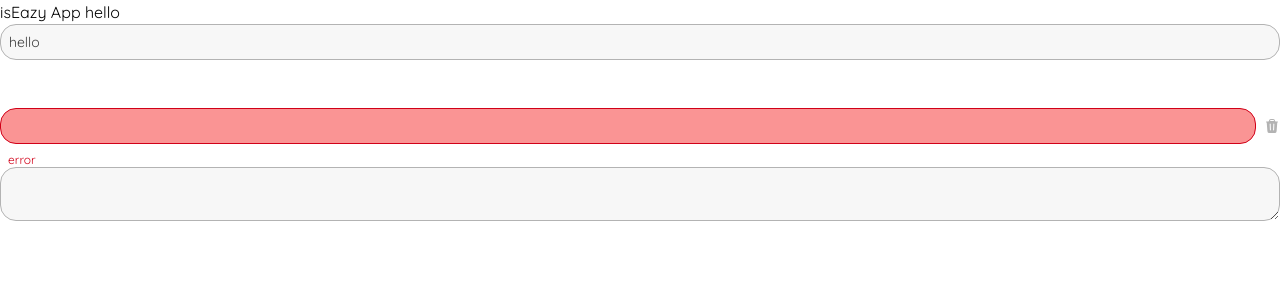
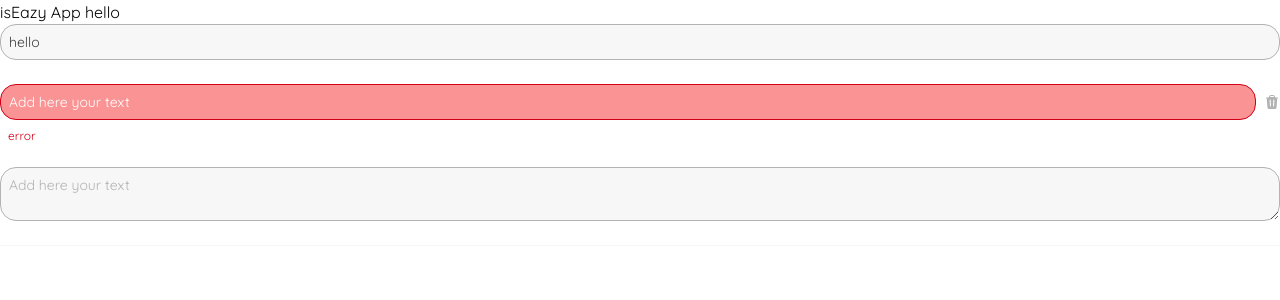
Before and after one commit to CasoGiuseppe/challenge_isEazy, a Vue app: page / in a window 1280 px wide. Shown: the top 300 px of the page. Built offline with nearby package versions, Linux system fonts and the light colour scheme.

Commit message:
refactor: change base component name to base-ui

```diff
--- a/src/app/ui/App.vue
+++ b/src/app/ui/App.vue
@@ -1,15 +1,22 @@
 <template>
   <header>
     isEazy App {{ message }}
-    <BaseInput :input="InputType.TEXT" v-model="message" /><br /><br />
-    <BaseInput :input="InputType.TEXT" @reset="reset">
+    <BaseUiInput
+      :input="InputType.TEXT"
+      v-model="message"
+      placeholder="Write your message"
+    /><br />
+    <BaseUiInput :input="InputType.TEXT" @reset="reset">
       <template #error> error </template>
-    </BaseInput>
-    <BaseInput :type="FieldType.TEXTAREA" />
+    </BaseUiInput>
+    <br />
+    <BaseUiInput :type="FieldType.TEXTAREA" />
+    <br />
+    <hr />
   </header>
 </template>
 <script setup lang="ts">
-import BaseInput from '@ui/components/base/base-user-input/BaseUserInput.vue';
+import BaseUiInput from '@ui/components/base/base-ui-input/BaseUiInput.vue';
 import { FieldType, InputType } from '@shared/types/definitions';
 import { ref } from 'vue';
 
--- /dev/null
+++ b/src/app/ui/components/base/base-ui-button/BaseUiButton.vue
@@ -0,0 +1,3 @@
+<template>
+  <div>button</div>
+</template>
--- a/src/app/ui/components/base/base-user-input/BaseUserInput.scss
+++ b/src/app/ui/components/base/base-ui-input/BaseUiInput.scss
@@ -1,5 +1,5 @@
-.base-user-input {
-  $baseuserinput: &;
+.base-ui-input {
+  $baseuiinput: &;
 
   @apply flex flex-wrap gap-sm items-center;
 
--- a/src/app/ui/components/base/base-user-input/BaseUserInput.vue
+++ b/src/app/ui/components/base/base-ui-input/BaseUiInput.vue
@@ -1,9 +1,9 @@
 <template>
-  <fieldset class="base-user-input">
+  <fieldset class="base-ui-input">
     <component
       data-testID="user-input"
       autocomplete="one-time-code"
-      class="base-user-field"
+      class="base-ui-field"
       aria-describedby="field-error"
       pattern=".{4,}"
       :id="id"
@@ -12,12 +12,13 @@
       :value="modelValue"
       :aria-invalid="hasError"
       :required="required"
+      :placeholder="placeholder"
       @input="updateValue"
     />
     <button
       data-testID="user-reset"
       v-if="hasError"
-      class="base-user-input__reset"
+      class="base-ui-input__reset"
       aria-label="Reset input state"
       @click="resetInputValue"
     >
@@ -35,7 +36,7 @@ import { FieldType, InputType } from '@shared/types/definitions';
 import { FieldAllowedArray, InputAllowedArray } from './definitions';
 import { TrashIcon } from '@heroicons/vue/24/solid';
 
-const { id, type, input, required, modelValue } = defineProps({
+const { id, type, input, required, modelValue, placeholder } = defineProps({
   id: {
     type: String as PropType<String>,
     default: 'fieldID'
@@ -59,6 +60,11 @@ const { id, type, input, required, modelValue } = defineProps({
 
   modelValue: {
     type: String as PropType<String>
+  },
+
+  placeholder: {
+    type: String as PropType<String>,
+    default: 'Add here your text'
   }
 });
 
@@ -70,5 +76,4 @@ const updateValue = ({ target: { value } }: { target: { value: string } }) =>
   customEmits('update:modelValue', value);
 const resetInputValue = () => customEmits('reset');
 </script>
-<style lang="scss" src="./BaseUserInput.scss" scoped />
-@/app/shared/types/definitions
+<style lang="scss" src="./BaseUiInput.scss" scoped />
--- a/src/app/ui/components/base/base-user-input/definitions.ts
+++ b/src/app/ui/components/base/base-ui-input/definitions.ts
@@ -4,7 +4,8 @@ export interface Props {
   type?: FieldType,
   input?: InputType,
   required?: Boolean,
-  modelValue: String
+  modelValue: String,
+  placeholder: String,
 }
 
 export const FieldAllowedArray = [FieldType.INPUT, FieldType.TEXTAREA];
--- a/src/assets/layers/components.scss
+++ b/src/assets/layers/components.scss
@@ -1,5 +1,5 @@
 @layer components {
-  *[class*="user-field"] {
+  *[class*="ui-field"] {
     @apply flex-[2];
     @apply bg-gray-200 border-gray-300 border outline-[transparent];
     @apply p-sm rounded-2xl resize-y;
@@ -8,11 +8,24 @@
 
     &:focus {
       @apply border-blue-300 bg-blue-200 outline-yellow-400 outline-offset-[3px];
+
+      &::placeholder {
+        @apply text-blue-400
+      }
+    }
+
+    &::placeholder {
+      @apply text-gray-300;
+      @apply transition-colors duration-[600ms];
     }
 
     &[aria-invalid = true] {
       @apply border-red-100 bg-red-50;
       @apply text-default-positive;
+
+      &::placeholder {
+        @apply text-default-positive
+      }
     }
   }
 }
```
Also changed, not shown: 2 other files (tests, documents, lock files or other folders).
